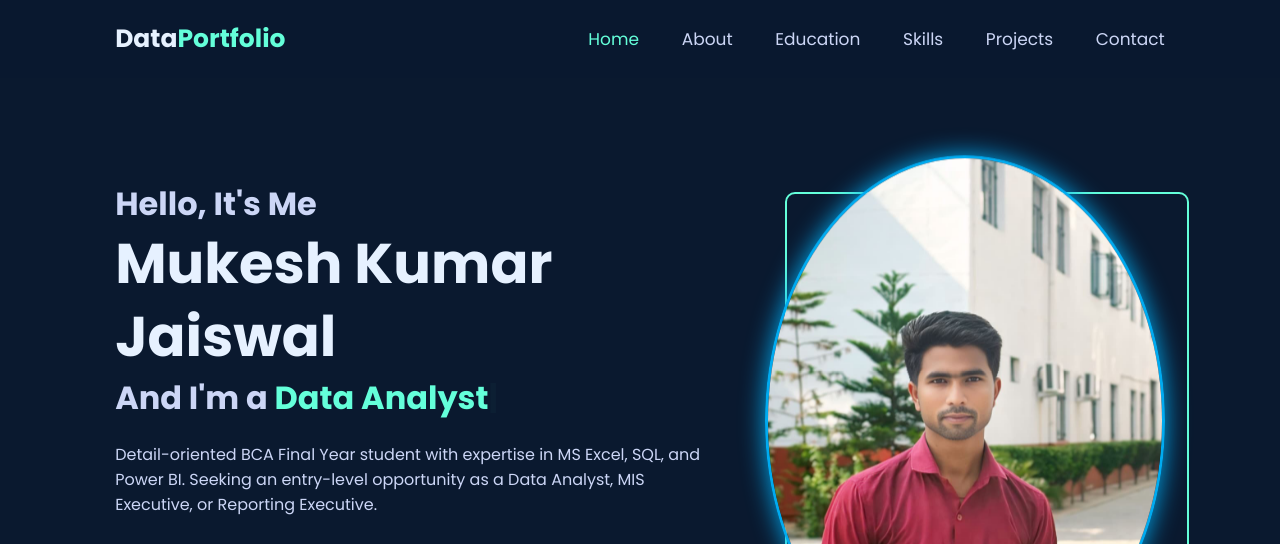
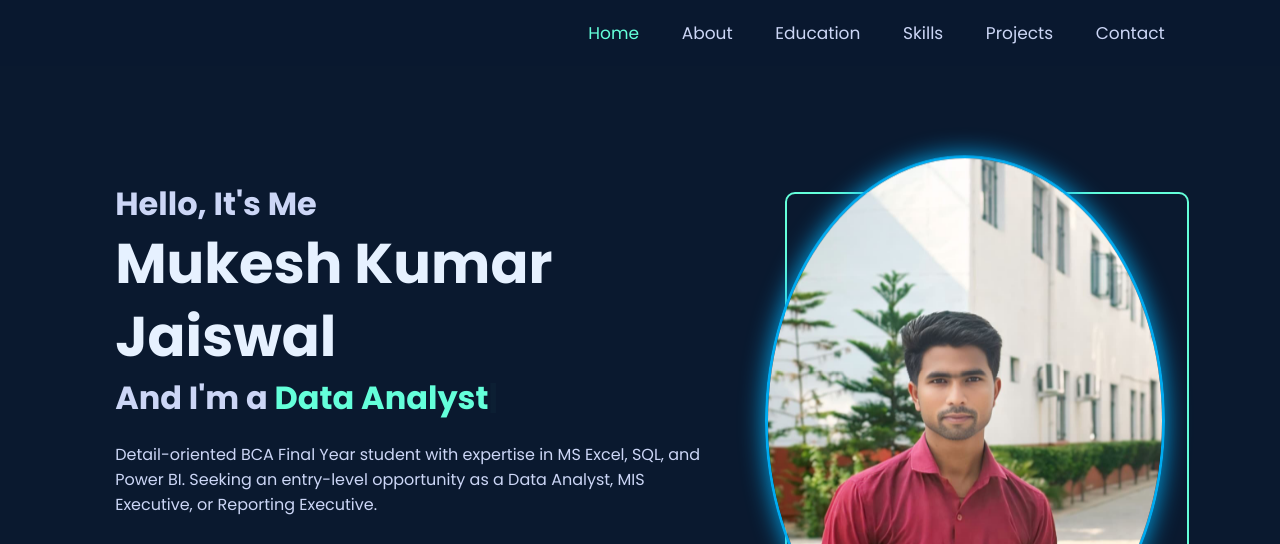
Before and after one commit to mukesh18virat/mukesh-portfolio, a website: page index.html in a window 1280 px wide. Shown: the top 544 px of the page. Drawn offline with nearby package versions, Linux system fonts and the light colour scheme.

Commit message:
Restore index.html with original content

```diff
--- a/index.html
+++ b/index.html
@@ -11,7 +11,7 @@
     <div class="scroll-progress"></div>
 
     <header class="header">
-        <a href="#home" class="logo">Data<span>Portfolio</span></a>
+        <a href="#home" class="logo"></a>
         <i class="fa-solid fa-bars" id="menu-icon"></i>
         <nav class="navbar">
             <a href="#home" class="active">Home</a>
```
